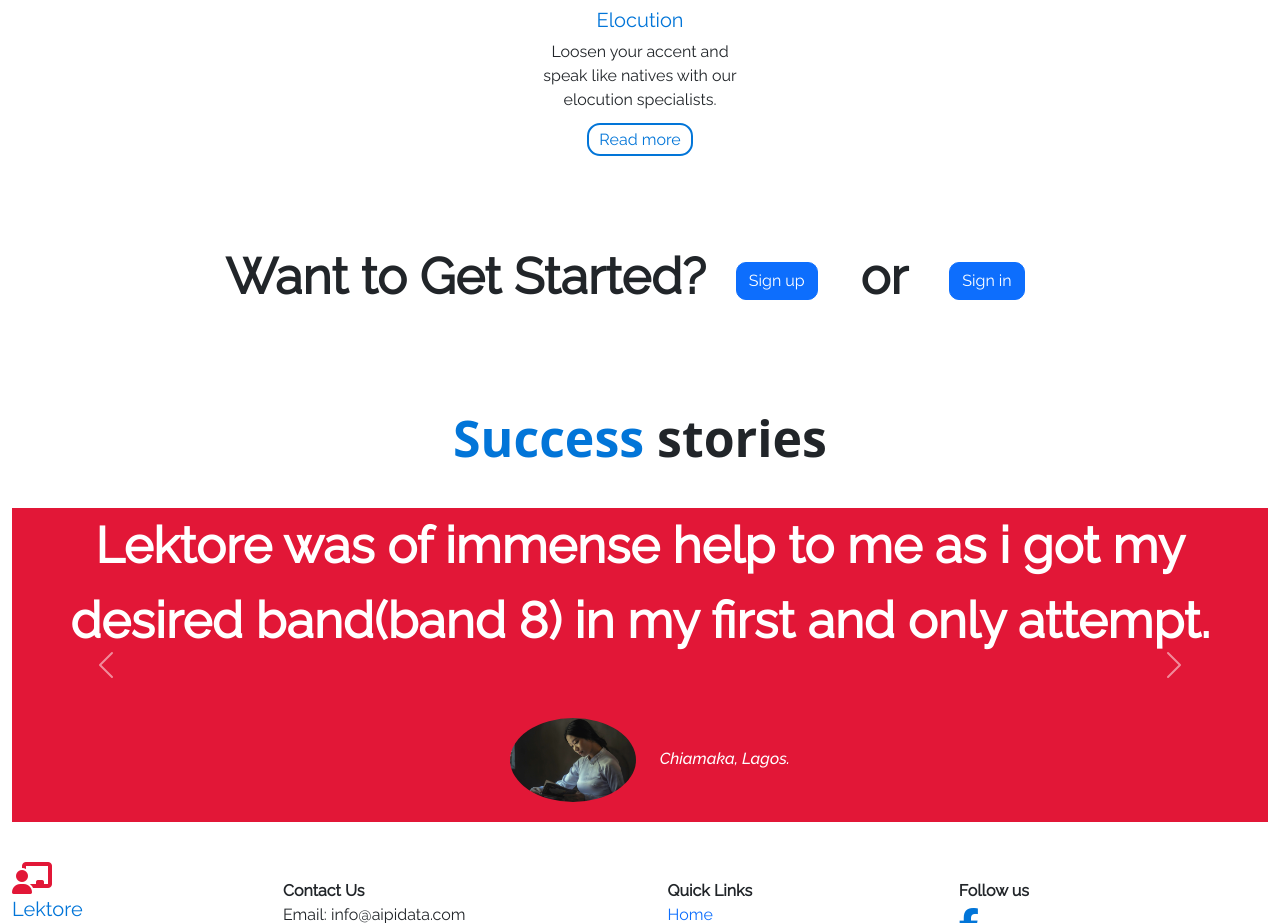
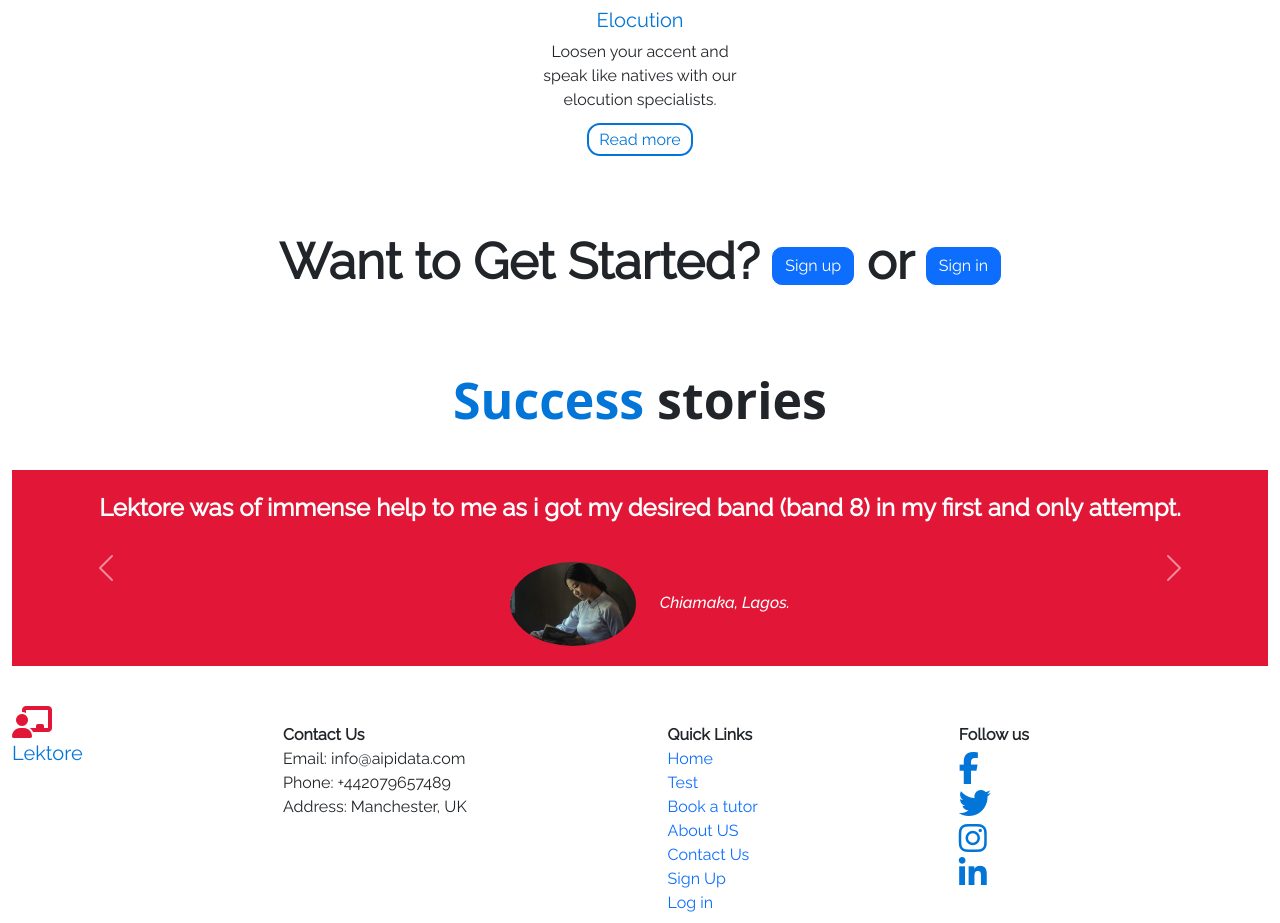
Before and after one commit to TamarahOrubebe/Lector, a Node server app: page / in a window 1280 px wide. Shown: the part 2248-3171 px from the top of the page. Run offline with Node 20, Linux system fonts and the light colour scheme; some libraries are stand-ins or nearby versions.

Commit message:
new update

```diff
--- a/public/css/style.css
+++ b/public/css/style.css
@@ -129,7 +129,7 @@ footer span, footer h5{
 }
 
 #footer{
-     margin-top: -40px 20px 0px 20px;
+     margin-top: -30px 20px 0px 20px;
     display: flex;
 
 }
@@ -414,7 +414,7 @@ nav{
 
 #get-started a{
     border-radius: 10px;
-    margin:30px;
+    /* margin:30px; */
 
 }
 /* Success Stories section */
@@ -434,8 +434,12 @@ nav{
 }
 
 .success-text{
-    font-size: 3rem;
-    line-height: 1.5;
+    margin-top: 20px;
+    font-size: 1.5rem;
+    /* line-height: 1.5; */
+    text-align: center;
+    /* font-size: 50px; */
+    font-weight: 700;
 }
 
 #success h2{
--- a/views/home.ejs
+++ b/views/home.ejs
@@ -138,7 +138,7 @@
 
             </div>
             <div id="get-started">
-                <h2>Want to Get Started?<a href="/signup" class="btn btn-primary"> Sign up</a> or <a href="signin" class="btn btn-primary">Sign in</a></h2>
+                <h2>Want to Get Started? <a href="/signup" class="btn btn-primary"> Sign up</a> or <a href="signin" class="btn btn-primary">Sign in</a></h2>
             </div>
         </section>
 
@@ -148,26 +148,26 @@
                 <div id="carouselExampleControls" class="carousel slide" data-bs-ride="carousel">
                     <div class="carousel-inner">
                         <div class="carousel-item active">
-                            <h2 class="success-text">Lektore was of immense help to me as i got my desired band(band 8)
-                                in my first and only attempt.</h2>
+                            <p class="success-text">Lektore was of immense help to me as i got my desired band (band 8)
+                                in my first and only attempt.</p>
                             <img class="success-image" src="images/asian-863318_1920.jpg" alt="lady-profile">
                             <em>Chiamaka, Lagos.</em>
                         </div>
                         <div class="carousel-item">
-                            <h2 class="success-text">With the help of a tutor from Lektore, I was able to ace my IELTS
-                                exam in one sitting getting my desired band 8.</h2>
+                            <p class="success-text">With the help of a tutor from Lektore, I was able to ace my IELTS
+                                exam in one sitting getting my desired band 8.</p>
                             <img class="success-image" src="images/asian-863318_1920.jpg" alt="lady-profile">
                             <em>Dr. Aderonke, Lagos.</em>
                         </div>
                         <div class="carousel-item">
-                            <h2 class="success-text">I never expected to get a band 8.5 in my IELTS exam; but with the
-                                help of a tutor from Lektore, I got a band 8.5 in writing, and 8.5 overall.</h2>
+                            <p class="success-text">I never expected to get a band 8.5 in my IELTS exam; but with the
+                                help of a tutor from Lektore, I got a band 8.5 in writing, and 8.5 overall.</p>
                             <img class="success-image" src="images/asian-863318_1920.jpg" alt="lady-profile">
                             <em>Obehi, Benin city.</em>
                         </div>
                         <div class="carousel-item">
-                            <h2 class="success-text">Lektore helped me get an overall band 8.5 in my first and only
-                                attempt at the IELTS exam</h2>
+                            <hp class="success-text">Lektore helped me get an overall band 8.5 in my first and only
+                                attempt at the IELTS exam</p>
                             <img class="success-image" src="images/asian-863318_1920.jpg" alt="lady-profile">
                             <em>Moni, Egypt.</em>
                         </div>
```
